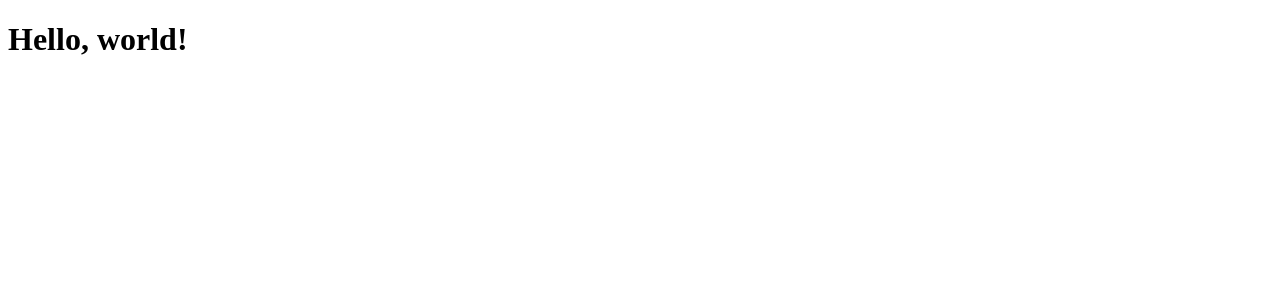
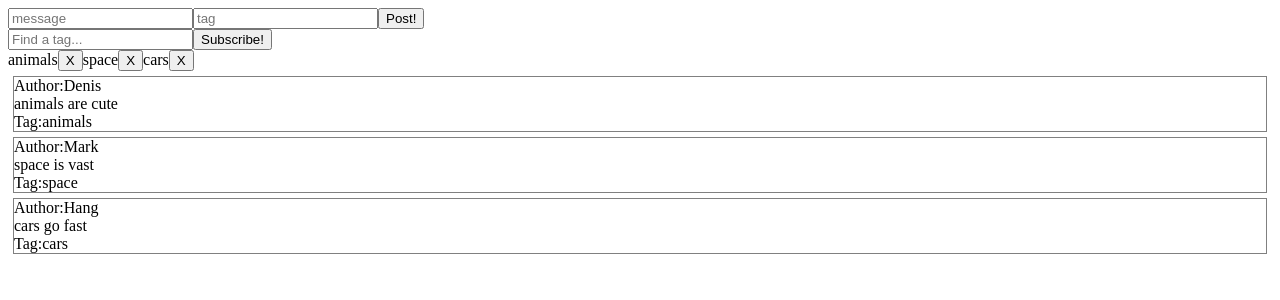
Before and after one commit to denskarlet/Synapse-Testing-App, a React app: page /home in a window 1280 px wide. Shown: the top 300 px of the page. Built offline with nearby package versions, Linux system fonts and the light colour scheme; no server answers.

Commit message:
basic frontend setup

```diff
--- a/package.json
+++ b/package.json
@@ -5,7 +5,7 @@
   "main": "index.js",
   "scripts": {
     "start": "node server/server.js",
-    "dev": "NODE_ENV=development webpack-dev-server --open & NODE_ENV=development nodemon server/app.js",
+    "dev": "NODE_ENV=development webpack-dev-server --open & NODE_ENV=development nodemon server/server.js",
     "build": "NODE_ENV=production && webpack"
   },
   "keywords": [],
--- /dev/null
+++ b/src/components/App.js
@@ -0,0 +1,25 @@
+import React from "react";
+import { Switch, Route, Link } from "react-router-dom";
+
+import Body from "./Body";
+import Login from "./Login";
+import SignUp from "./SignUp";
+
+const App = () => {
+  return (
+    <div>
+      <Switch>
+        <Route exact path="/">
+          <Login />
+        </Route>
+        <Route exact path="/api/user">
+          <SignUp />
+        </Route>
+        <Route exact path="/home">
+          <Body />
+        </Route>
+      </Switch>
+    </div>
+  );
+};
+export default App;
--- /dev/null
+++ b/src/components/Body.js
@@ -0,0 +1,14 @@
+import React from "react";
+import InputField from "./InputField";
+import Tags from "./Tags";
+
+const Body = () => {
+  console.log("BODY");
+  return (
+    <div>
+      <InputField />
+      <Tags />
+    </div>
+  );
+};
+export default Body;
--- /dev/null
+++ b/src/components/Feed.js
@@ -0,0 +1,15 @@
+/* eslint-disable react/prop-types */
+import React from "react";
+import Post from "./Post";
+
+const Feed = (props) => {
+  const { posts } = props;
+  const arrayOfPosts = [];
+  Object.keys(posts).forEach((tag, index) => {
+    posts[tag].forEach((post, i) => {
+      arrayOfPosts.push(<Post key={`post${(tag, i, index)}`} postInfo={post} />);
+    });
+  });
+  return <div>{arrayOfPosts}</div>;
+};
+export default Feed;
--- /dev/null
+++ b/src/components/InputField.js
@@ -0,0 +1,58 @@
+import React, { useState, useReducer } from "react";
+
+const InputField = () => {
+  console.log("INPUT");
+  const [newPost, setNewPost] = useReducer((state, newState) => ({ ...state, ...newState }), {
+    message: "",
+    tag: "",
+  });
+  const handleChange = (e) => {
+    const { name } = e.target;
+    const newValue = e.target.value;
+    setNewPost({ [name]: newValue });
+  };
+  const handleSubmit = (e) => {
+    e.preventDefault();
+    fetch("api/message", {
+      method: "POST",
+      headers: {
+        "Content-Type": "application/json",
+      },
+      body: JSON.stringify(newPost),
+    })
+      .then((res) => res.json())
+      .then((data) => {
+        console.log(data);
+      })
+      .catch((error) => {
+        console.log(error);
+      });
+  };
+  return (
+    <form>
+      <input
+        autoComplete="off"
+        className="message"
+        name="message"
+        type="text"
+        placeholder="message"
+        value={newPost.message}
+        onChange={handleChange}
+      />
+      <input
+        autoComplete="off"
+        className="message"
+        name="tag"
+        type="text"
+        placeholder="tag"
+        value={newPost.tag}
+        onChange={handleChange}
+      />
+      <button type="submit" onClick={handleSubmit}>
+        Post!
+      </button>
+    </form>
+  );
+};
+
+export default InputField;
--- /dev/null
+++ b/src/components/Login.js
@@ -0,0 +1,62 @@
+import React, { useReducer } from "react";
+import { Link } from "react-router-dom";
+
+const Login = () => {
+  const [userInput, setUserInput] = useReducer((state, newState) => ({ ...state, ...newState }), {
+    username: "",
+    password: "",
+  });
+  const handleChange = (e) => {
+    const { name } = e.target;
+    const newValue = e.target.value;
+    setUserInput({ [name]: newValue });
+  };
+  const handleSubmit = (e) => {
+    e.preventDefault();
+    fetch("api/user", {
+      method: "POST",
+      headers: {
+        "Content-Type": "application/json",
+      },
+      body: JSON.stringify(userInput),
+    })
+      .then((res) => res.json())
+      .then((response) => {
+        console.log(response);
+      })
+      .catch((error) => {
+        console.log(error);
+      });
+  };
+  return (
+    <>
+      <form>
+        <input
+          autoComplete="off"
+          className="username"
+          name="username"
+          type="text"
+          placeholder="username"
+          value={userInput.username}
+          onChange={handleChange}
+        />
+        <input
+          autoComplete="off"
+          className="password"
+          name="password"
+          type="password"
+          placeholder="password"
+          value={userInput.password}
+          onChange={handleChange}
+        />
+        <button type="submit" onClick={handleSubmit}>
+          Login
+        </button>
+      </form>
+      <Link to="/api/user">Sign Up</Link>
+    </>
+  );
+};
+// form
+// link to sign up
+export default Login;
--- /dev/null
+++ b/src/components/Post.js
@@ -0,0 +1,29 @@
+/* eslint-disable react/prop-types */
+import React from "react";
+
+const Post = (props) => {
+  const { postInfo } = props;
+  const { author, message, tag } = postInfo;
+  console.log(postInfo);
+  return (
+    <div
+      style={{
+        display: "flex",
+        flexDirection: "column",
+        margin: "5px",
+        border: "solid 1px grey",
+      }}
+    >
+      <span>
+        Author:
+        {author}
+      </span>
+      <span>{message}</span>
+      <span>
+        Tag:
+        {tag}
+      </span>
+    </div>
+  );
+};
+export default Post;
--- /dev/null
+++ b/src/components/SignUp.js
@@ -0,0 +1,59 @@
+import React, { useReducer } from "react";
+
+const SignUp = () => {
+  const [userInput, setUserInput] = useReducer((state, newState) => ({ ...state, ...newState }), {
+    username: "",
+    password: "",
+  });
+  const handleChange = (e) => {
+    const { name } = e.target;
+    const newValue = e.target.value;
+    setUserInput({ [name]: newValue });
+  };
+  const handleSubmit = (e) => {
+    e.preventDefault();
+    fetch("/api/user/register", {
+      method: "POST",
+      headers: {
+        "Content-Type": "application/json",
+      },
+      body: JSON.stringify(userInput),
+    })
+      .then((res) => res.json())
+      .then((data) => {
+        console.log(data);
+      })
+      .catch((err) => {
+        console.log(err);
+      });
+  };
+  return (
+    <div>
+      <form>
+        <input
+          autoComplete="off"
+          className="username"
+          name="username"
+          type="text"
+          placeholder="username"
+          value={userInput.username}
+          onChange={handleChange}
+        />
+        <input
+          autoComplete="off"
+          className="password"
+          name="password"
+          type="password"
+          placeholder="password"
+          value={userInput.password}
+          onChange={handleChange}
+        />
+        <button type="submit" onClick={handleSubmit}>
+          Sign Up
+        </button>
+      </form>
+    </div>
+  );
+};
+// form
+export default SignUp;
--- /dev/null
+++ b/src/components/Tags.js
@@ -0,0 +1,69 @@
+/* eslint-disable react/no-array-index-key */
+/* eslint-disable jsx-a11y/click-events-have-key-events */
+import React, { useState, useEffect, useRef } from "react";
+import Feed from "./Feed";
+
+const Tags = () => {
+  const [tag, setTag] = useState("");
+  const [posts, setPosts] = useState({
+    animals: [{ author: "Denis", message: "animals are cute", tag: "animals" }],
+    space: [{ author: "Mark", message: "space is vast", tag: "space" }],
+    cars: [{ author: "Hang", message: "cars go fast", tag: "cars" }],
+  });
+  const webSocket = useRef(null);
+  useEffect(() => {
+    webSocket.current = new WebSocket(`ws://POUTYOURURL`);
+  }, []);
+
+  useEffect(() => {
+    webSocket.current.onopen = (e) => {
+      console.log("WS connection is now open!");
+    };
+    webSocket.current.onmessage = (event) => {
+      console.log("Incoming WS message!");
+      const message = JSON.parse(event.data);
+      const key = ""; // tag
+      const msg = ""; // payload
+      setPosts({ ...posts, [key]: msg });
+    };
+    webSocket.current.onclose = (event) => {
+      console.log("WebSocket connection is closed!");
+    };
+  });
+
+  const handleChange = (e) => {
+    setTag(e.target.value);
+  };
+  const subscribeToTag = (e) => {
+    setPosts({ ...posts, [tag]: [] });
+    // webSocket.current.send(JSON.stringify(`SUBSCRIBE localhost:3000/api/message/${tag}`));
+    setTag("");
+  };
+  console.log(posts);
+  const unsubscribeFromTag = (name) => {
+    // webSocket.current.send(JSON.stringify(`UNSUBSCRIBE localhost:3000/api/message/${tag}`));
+    delete posts[name];
+    setPosts({ ...posts });
+  };
+  const arrayOfTags = Object.keys(posts).map((subTag, index) => {
+    return (
+      <span className="tag" key={`tag${index}`}>
+        {subTag}
+        <button type="button" onClick={() => unsubscribeFromTag(subTag)}>
+          X
+        </button>
+      </span>
+    );
+  });
+  return (
+    <>
+      <input value={tag} onChange={handleChange} placeholder="Find a tag..." type="text" required />
+      <button type="button" onClick={subscribeToTag}>
+        Subscribe!
+      </button>
+      <div>{arrayOfTags}</div>
+      <Feed posts={posts} />
+    </>
+  );
+};
+export default Tags;
--- a/src/index.js
+++ b/src/index.js
@@ -1,5 +1,12 @@
+import { BrowserRouter as Router } from "react-router-dom";
 import React from "react";
 import ReactDOM from "react-dom";
+import App from "./components/App";
 import styles from "./styles.css";
 
-ReactDOM.render(<h1>Hello, world!</h1>, document.getElementById("root"));
+ReactDOM.render(
+  <Router>
+    <App />
+  </Router>,
+  document.getElementById("root")
+);
```
